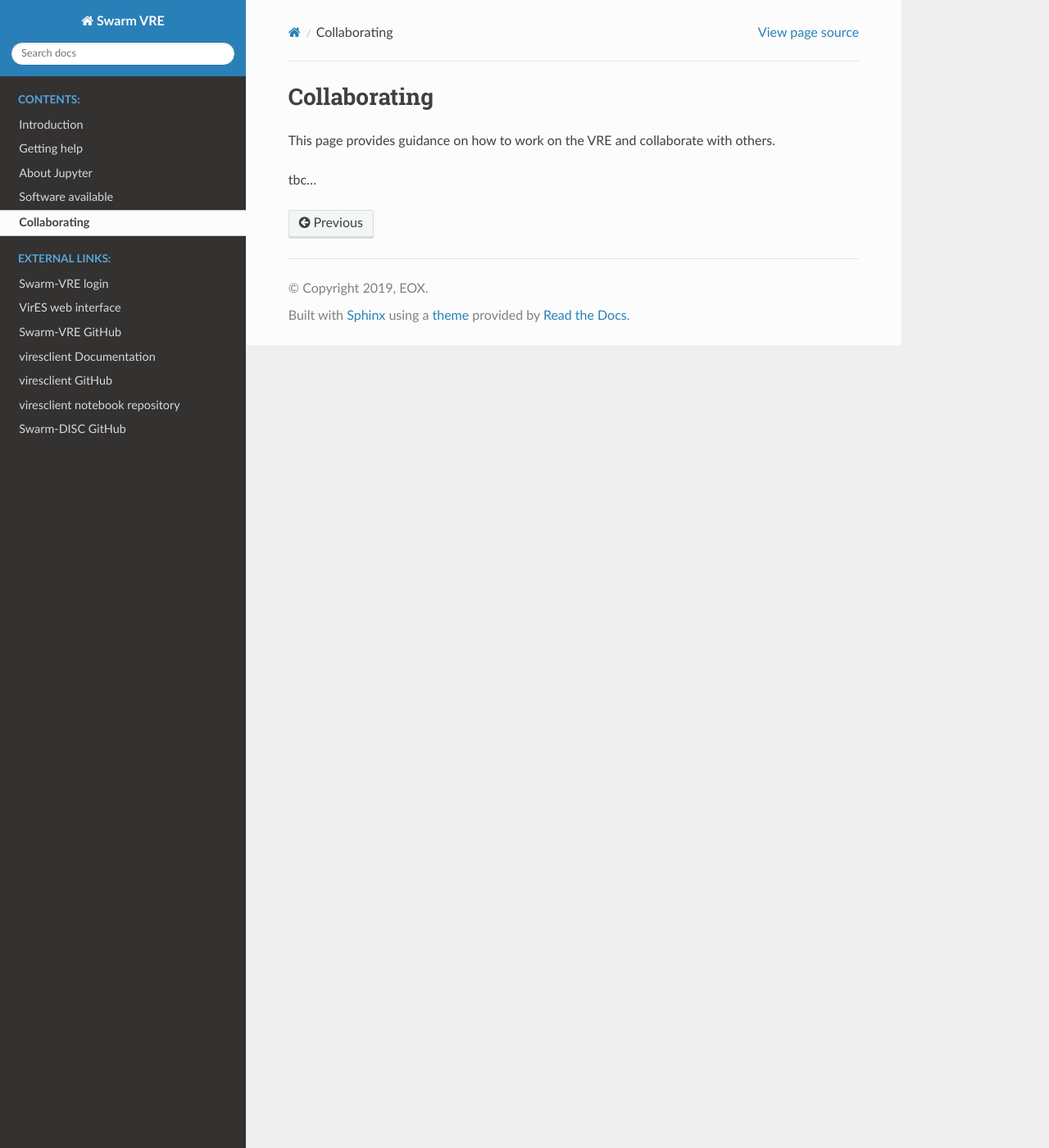
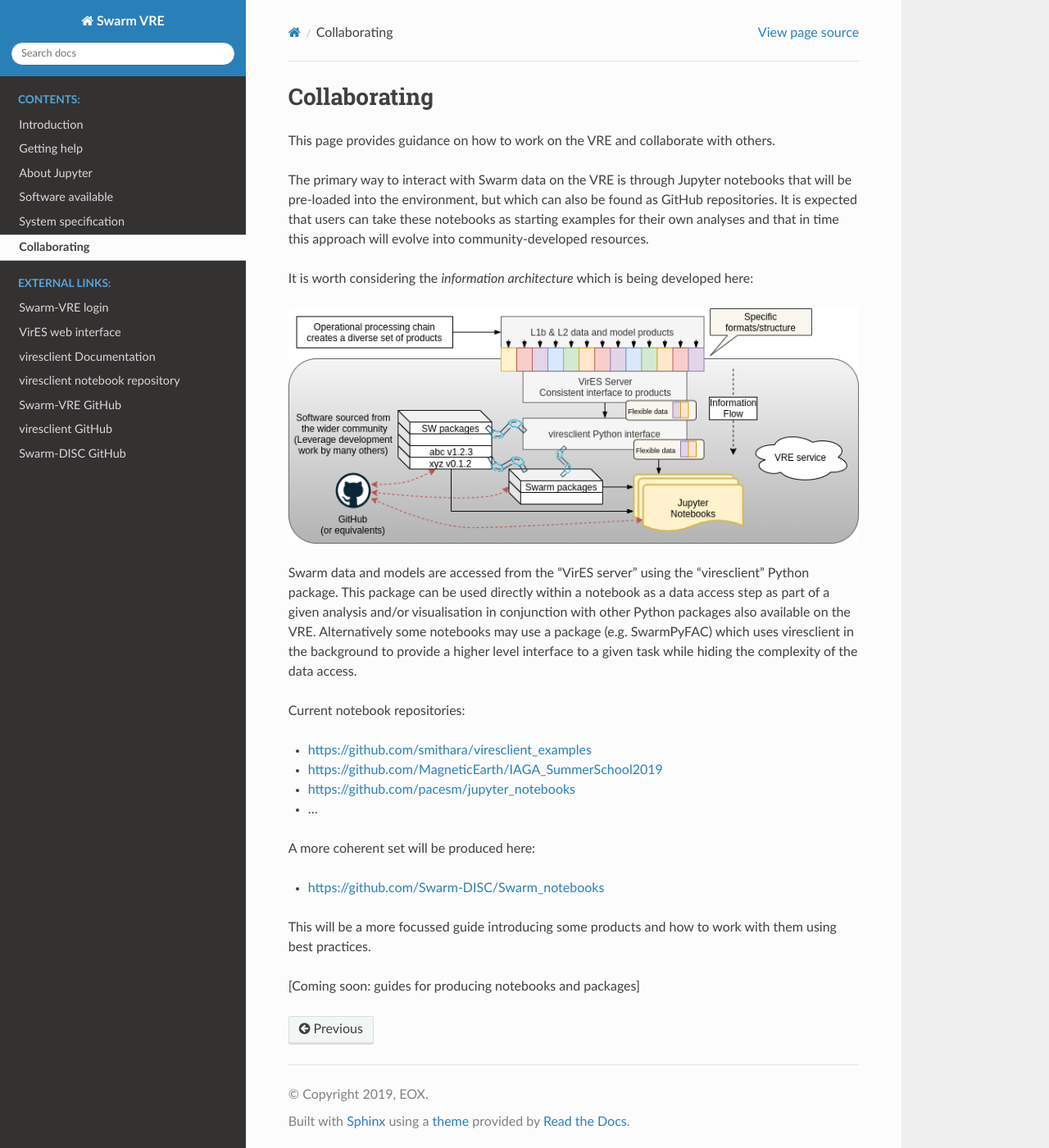
Before and after one commit to ESA-VirES/Swarm-VRE, a Sphinx documentation site: the page built from docs/collaborating.rst, in a window 1280 px wide and 1400 px high. Shown: the whole window at 82% size. Built offline with Sphinx 7.4.7 and the Read the Docs theme 2.0.0, drawn with Linux system fonts in a browser that asks for light colours.

Commit message:
Start adding more guidance for notebooks.

```diff
--- a/docs/collaborating.rst
+++ b/docs/collaborating.rst
@@ -3,4 +3,25 @@
 
 This page provides guidance on how to work on the VRE and collaborate with others.
 
-tbc...
+The primary way to interact with Swarm data on the VRE is through Jupyter notebooks that will be pre-loaded into the environment, but which can also be found as GitHub repositories. It is expected that users can take these notebooks as starting examples for their own analyses and that in time this approach will evolve into community-developed resources.
+
+It is worth considering the *information architecture* which is being developed here:
+
+.. image:: images/SwarmInformationArchitecture.png
+
+Swarm data and models are accessed from the "VirES server" using the "viresclient" Python package. This package can be used directly within a notebook as a data access step as part of a given analysis and/or visualisation in conjunction with other Python packages also available on the VRE. Alternatively some notebooks may use a package (e.g. SwarmPyFAC) which uses viresclient in the background to provide a higher level interface to a given task while hiding the complexity of the data access.
+
+Current notebook repositories:
+
+- https://github.com/smithara/viresclient_examples
+- https://github.com/MagneticEarth/IAGA_SummerSchool2019
+- https://github.com/pacesm/jupyter_notebooks
+- ...
+
+A more coherent set will be produced here:
+
+- https://github.com/Swarm-DISC/Swarm_notebooks
+
+This will be a more focussed guide introducing some products and how to work with them using best practices.
+
+[Coming soon: guides for producing notebooks and packages]
--- a/docs/index.rst
+++ b/docs/index.rst
@@ -23,8 +24,8 @@
   Swarm-VRE login <https://vre.vires.services/>
   VirES web interface <https://vires.services/>
 
+  viresclient Documentation <https://viresclient.readthedocs.io/>
+  viresclient notebook repository <https://github.com/smithara/viresclient_examples/>
   Swarm-VRE GitHub <https://github.com/ESA-VirES/Swarm-VRE/>
-  viresclient Documentation <https://viresclient.readthedocs.io/>
   viresclient GitHub <https://github.com/ESA-VirES/VirES-Python-Client/>
-  viresclient notebook repository <https://github/smithara/viresclient_examples/>
   Swarm-DISC GitHub <https://github.com/Swarm-DISC/>
--- a/docs/intro.rst
+++ b/docs/intro.rst
@@ -22,7 +22,7 @@
 Getting access
 --------------
 
-You must first create a VirES account at https://vires.services - it is recommended to use a GitHub account to login, and to use your GitHub username as your VirES username. This will help with identifying user accounts and sharing code both within and outwith the VRE via GitHub. Please then email info@vires.services, quoting your username, to have your account "upgraded" to VRE access. After this, you should be able to login to the VRE at https://vre.vires.services
+You must first create a VirES account at https://vires.services - it is recommended to use a GitHub account to login, and to use your GitHub username as your VirES username. This will help with identifying user accounts and sharing code both within and outwith the VRE via GitHub. You can then access the VRE right away, either from the top pane of the VirES GUI (click on your username at the top right), or directly at https://vre.vires.services. To start using *viresclient* to access Swarm data, see `the associated documentation <https://viresclient.readthedocs.io/en/latest/installation.html#first-usage-configuration>`_.
 
 Related links
 -------------
```
Also changed, not shown: other parts of docs/index.rst (+1 -0 lines), docs/software.rst (+9 -3 lines), docs/systemspec.rst (added, +14 -0 lines), docs/images/SwarmInformationArchitecture.png (added).
